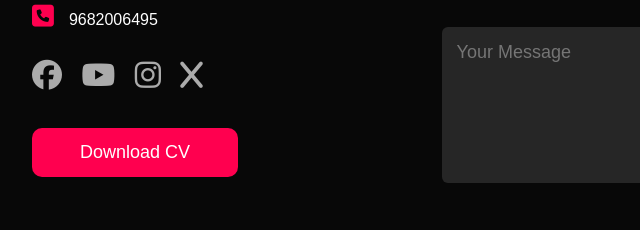
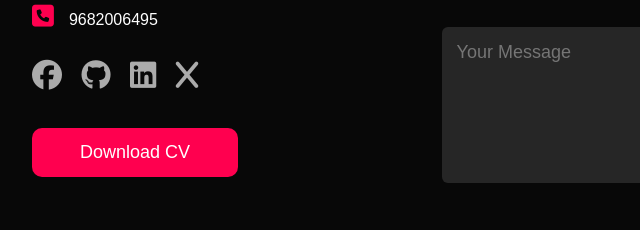
Before and after one commit to Shubham916-ui/PORTFOLIO, a plain HTML site: page index.html in a window 1280 px wide. Shown: the part 2603-2833 px from the top of the page, 96-736 px from the left. Drawn offline with Linux system fonts and the light colour scheme.

Commit message:
code update

```diff
--- a/index.html
+++ b/index.html
@@ -146,8 +146,8 @@
             <p><i class="fa-solid fa-square-phone"></i>9682006495</p>
             <div class="social-icons">
                 <a href="https://facebook.com"><i class="fa-brands fa-facebook"></i></a>
-                <a href=""><i class="fa-brands fa-youtube"></i></a>
-                <a href=""><i class="fa-brands fa-instagram"></i></a>
+                <a href="https://github.com/Shubham916-ui"><i class="fa-brands fa-github"></i></a>
+                <a href="https://www.linkedin.com/in/shubham-vishwakarma-82492721b/"><i class="fa-brands fa-linkedin"></i></a>
                 <a href=""><i class="fa-brands fa-x"></i></a>
             </div>
             <a href="images/Shubham_Vishwakarma_Resume.pdf.pdf (1).pdf"download class="download-cv-btn">Download CV</a>
```
